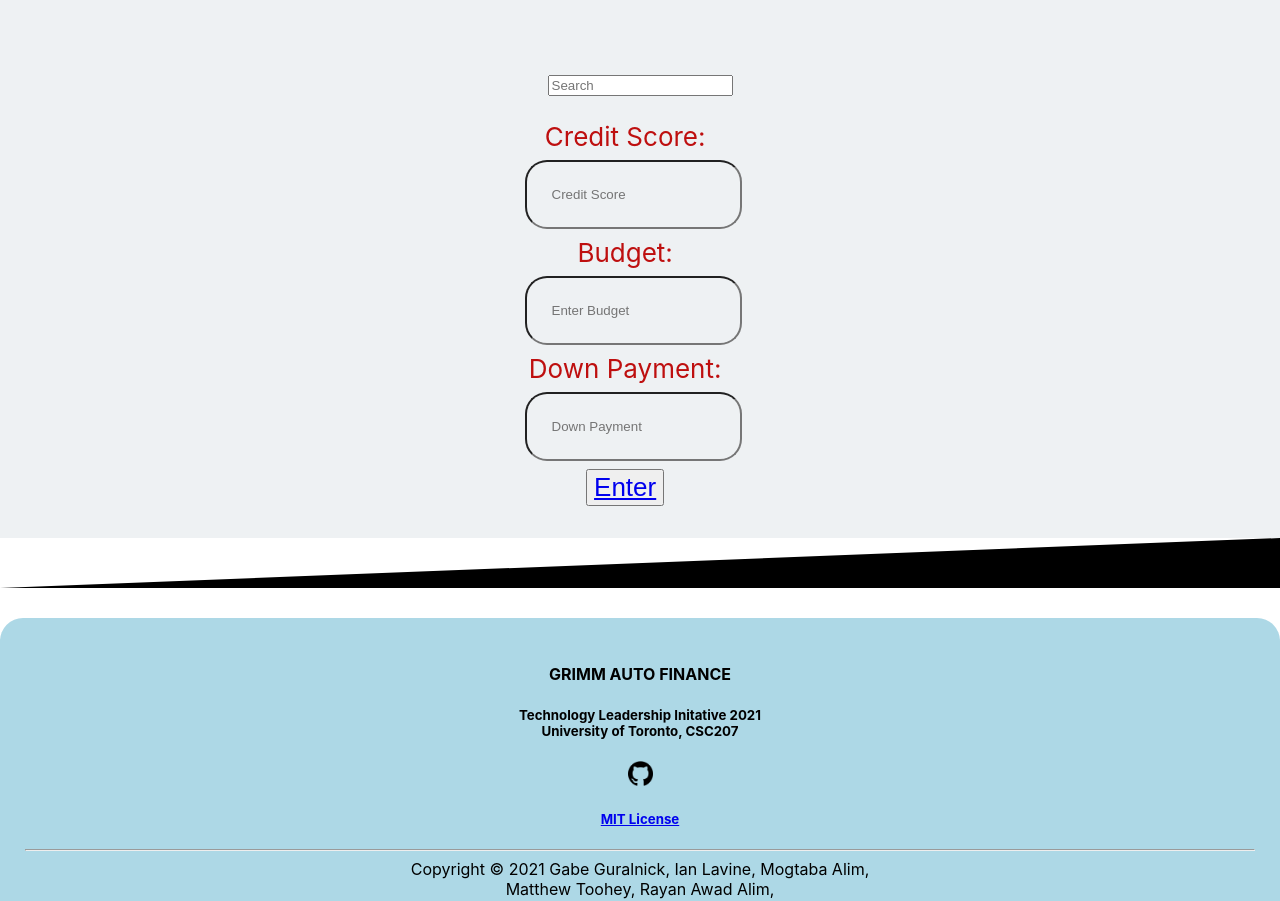
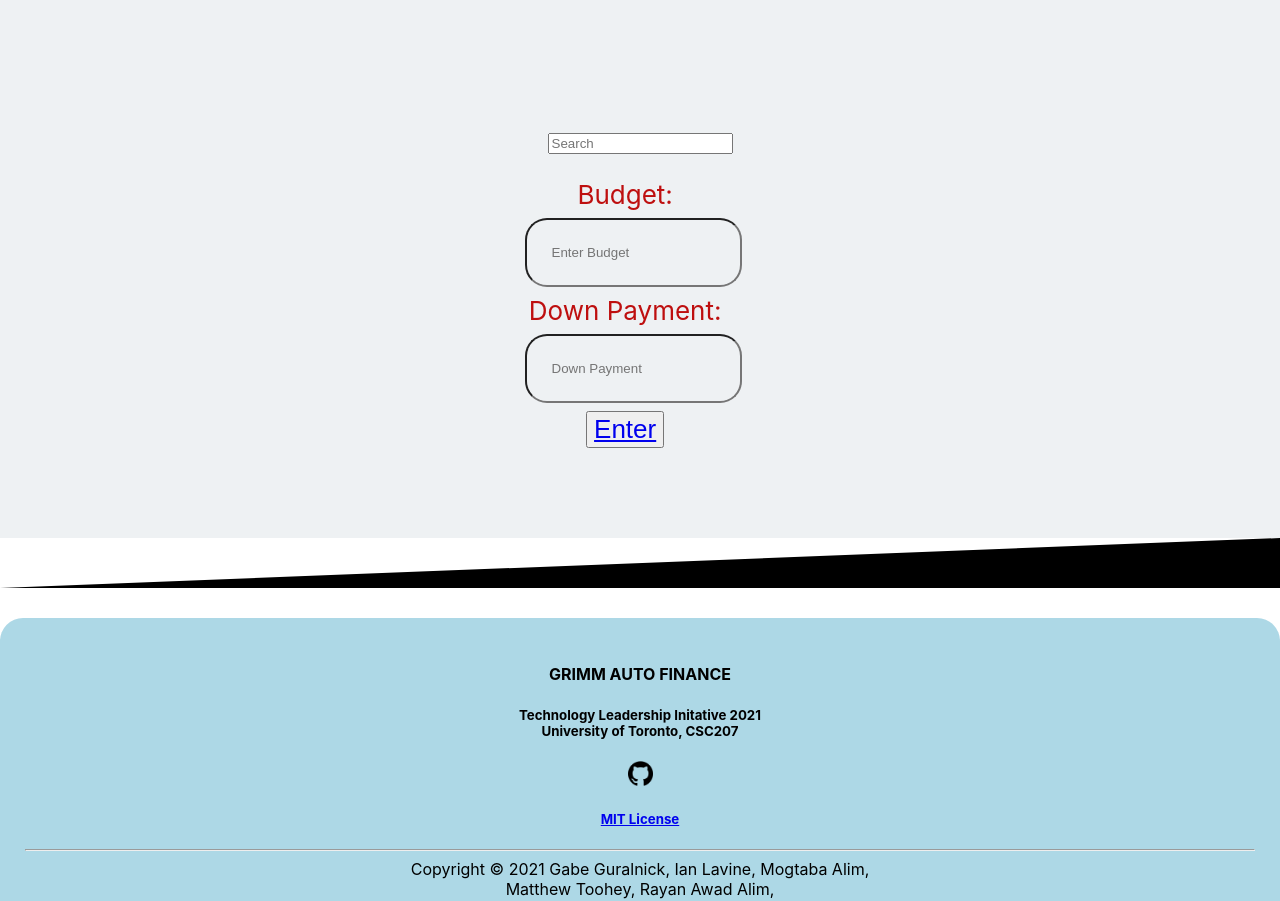
Before and after one commit to grimm-auto-finance/frontend, a React (Vite) app: page / in a window 1280 px wide. Shown: the part 1140-2041 px from the top of the page. Built offline with nearby package versions, Linux system fonts and the light colour scheme; a web font is replaced by a local one.

Commit message:
feat: added % interpretation for Senso, removed credit score

```diff
--- a/src/components/Search.tsx
+++ b/src/components/Search.tsx
@@ -10,6 +10,14 @@ const Search = () => {
   const [pytBudget, setpytBudget] = useState(0);
   const [downpayment, setDownpayment] = useState(0);
 
+  function getSimulatedCreditScore() {
+    const min = 400;
+    const max = 900;
+    return Math.floor(Math.random() * (max - min) + min);
+  }
+
+  // @ts-ignore
+  // @ts-ignore
   return (
     <div className="bg-gray-100 pb-32">
       <div className="m-4 mb-8">
@@ -51,25 +59,9 @@ const Search = () => {
           ))}
           <div>
             <form>
-              <div className="m-4 mb-8"></div>
-              <div className="flex items-center mb-5">
-                <label className="inline-block w-auto mr-6 text-start">
-                  {" "}
-                  Credit Score:{" "}
-                </label>
-                <div className="flex-1 py-2 border-b-2 border-red-300 text-end">
-                  <input
-                    id="Credit Score"
-                    type="number"
-                    placeholder="Credit Score"
-                    name="creditScore"
-                    onChange={(input) =>
-                      setCreditScore(parseInt(input.target.value))
-                    }
-                    required
-                  />
-                </div>
-              </div>
+              <script type="text/javascript" src="Search.tsx">
+                setCreditScore(getSimulatedCreditScore())
+              </script>
 
               <div className="flex items-center mb-5 ">
                 <label className="inline-block w-auto mr-6 text-start">
--- a/src/scenes/Dashboard.tsx
+++ b/src/scenes/Dashboard.tsx
@@ -15,6 +15,16 @@ function Dashboard() {
   const [loanData, setLoanData] = useState<LoanData | null>(null);
 
   const location = useLocation();
+
+  function sensoInterpretation(sensoScore: String) {
+    const SensMap = new Map();
+    SensMap.set("VERY LOW", "1% - 20%");
+    SensMap.set("LOW", "21% - 40%");
+    SensMap.set("MEDIUM", "41% - 60%");
+    SensMap.set("HIGH", "61% - 80%");
+    SensMap.set("VERY HIGH", "81% - 100%");
+    return SensMap.get(sensoScore);
+  }
 
   // @ts-ignore
   useEffect(async () => {
@@ -103,8 +113,10 @@ function Dashboard() {
                   </div>
                   <img className="max-w-xs mx-auto" src={Mercedes} />
                   <div className="bg-blue-50 rounded-lg text-2xl font-semibold flex justify-between p-4">
-                    <div className="font-rounded">SENSO Score</div>
-                    <div className="text-blue-900">{loanData.sensoScore}</div>
+                    <div className="font-rounded">Loan Viability</div>
+                    <div className="text-blue-900">
+                      {sensoInterpretation(loanData.sensoScore)}
+                    </div>
                   </div>
                   <div className="flex pt-4 gap-4">
                     <div className="flex-grow flex flex-col gap-4">
```
